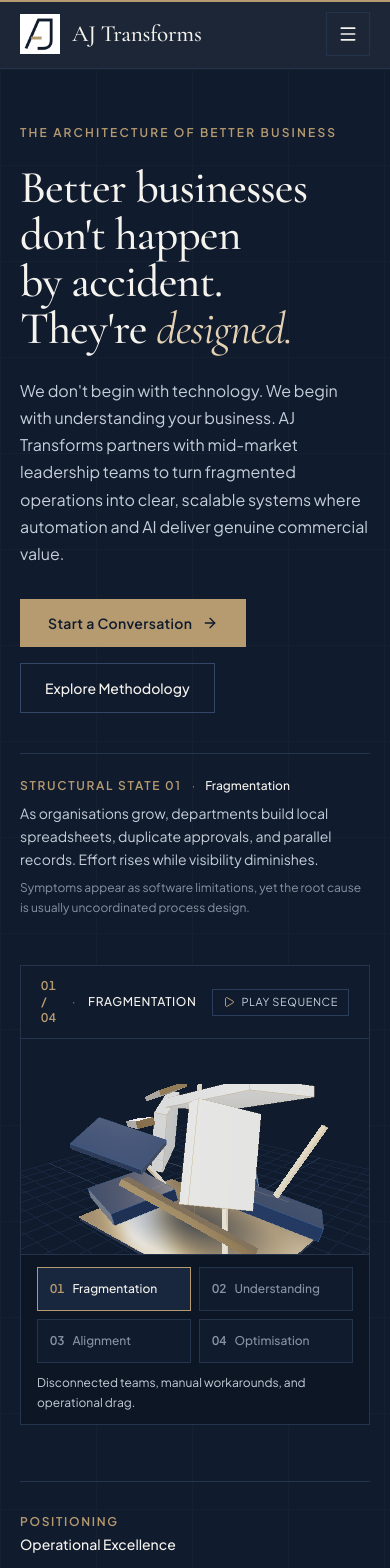
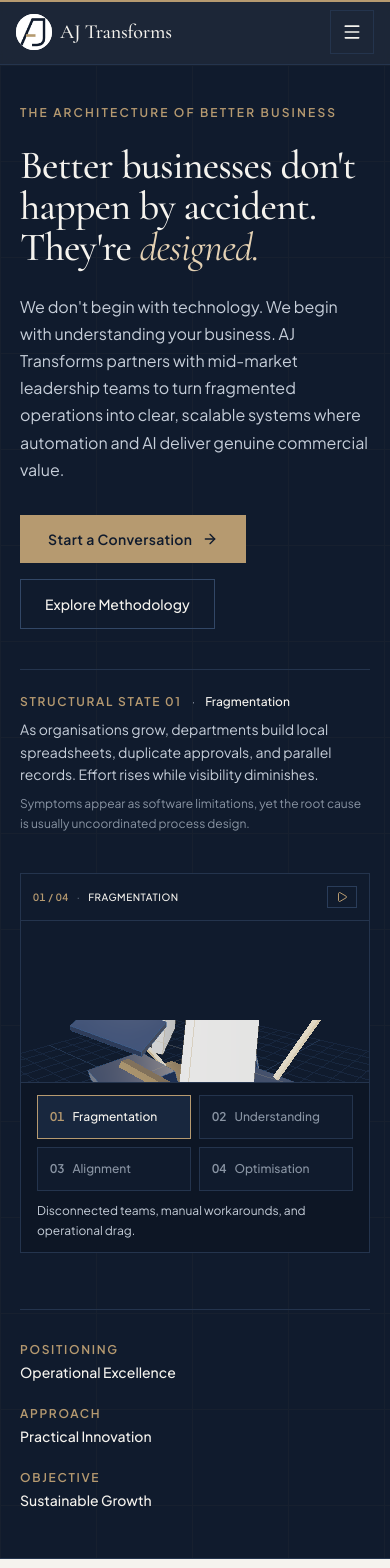
Before and after one commit to zortojnr/AJ-Transforms-Project, a React (Vite) app: page / in a window 390 px wide. Shown: the top 1568 px of the page. Built offline with nearby package versions, Linux system fonts and the light colour scheme.

Commit message:
Improve responsive layouts and circular branding

```diff
--- a/src/components/ArchitecturalViewport3D.tsx
+++ b/src/components/ArchitecturalViewport3D.tsx
@@ -691,15 +691,17 @@ export function ArchitecturalViewport3D({
   const currentStage = ARCHITECTURAL_STAGES[activeStageIndex] ?? ARCHITECTURAL_STAGES[0];
 
   return (
-    <div className="relative w-full h-[460px] sm:h-[520px] lg:h-[590px] border border-[#24344D] bg-[#101B2D] overflow-hidden flex flex-col">
+    <div className="relative w-full h-[380px] sm:h-[460px] md:h-[520px] lg:h-[590px] border border-[#24344D] bg-[#101B2D] overflow-hidden flex flex-col">
       {/* Minimal Top Architectural Spec Caption */}
-      <div className="relative z-10 flex items-center justify-between gap-4 px-5 py-3 border-b border-[#24344D] bg-[#101B2D]">
-        <div className="flex items-center gap-3 text-xs tracking-wider uppercase text-[#8994A3]">
+      <div className="relative z-10 flex items-center justify-between gap-2 px-3 sm:px-5 py-3 border-b border-[#24344D] bg-[#101B2D]">
+        <div className="flex min-w-0 items-center gap-2 sm:gap-3 text-[10px] sm:text-xs tracking-wider uppercase text-[#8994A3]">
           <span className="tabular-nums text-[#B69A70] font-semibold">
             {currentStage.index} / 04
           </span>
           <span aria-hidden="true">·</span>
-          <span className="text-[#F5F3EE] font-medium">{currentStage.label}</span>
+          <span className="min-w-0 truncate text-[#F5F3EE] font-medium">
+            {currentStage.label}
+          </span>
         </div>
 
         <div className="flex items-center gap-3">
@@ -708,17 +710,18 @@ export function ArchitecturalViewport3D({
               type="button"
               onClick={() => setIsAutoCycling((prev) => !prev)}
               aria-pressed={isAutoCycling}
-              className="inline-flex items-center gap-1.5 px-2.5 py-1 text-[11px] uppercase tracking-wider border border-[#2A3D5A] text-[#C6CED9] hover:border-[#B69A70] hover:text-[#F5F3EE] transition-colors whitespace-nowrap"
+              aria-label={isAutoCycling ? 'Pause sequence' : 'Play sequence'}
+              className="inline-flex shrink-0 items-center gap-1.5 px-2 py-1 sm:px-2.5 text-[11px] uppercase tracking-wider border border-[#2A3D5A] text-[#C6CED9] hover:border-[#B69A70] hover:text-[#F5F3EE] transition-colors whitespace-nowrap"
             >
               {isAutoCycling ? (
                 <>
                   <Pause className="w-3 h-3 text-[#B69A70]" />
-                  <span>Pause Sequence</span>
+                  <span className="hidden sm:inline">Pause Sequence</span>
                 </>
               ) : (
                 <>
                   <Play className="w-3 h-3 text-[#B69A70]" />
-                  <span>Play Sequence</span>
+                  <span className="hidden sm:inline">Play Sequence</span>
                 </>
               )}
             </button>
--- a/src/components/Footer.tsx
+++ b/src/components/Footer.tsx
@@ -17,8 +17,8 @@ const FOOTER_NAV: { key: RouteKey; label: string }[] = [
 export function Footer({ onNavigate }: FooterProps) {
   return (
     <footer className="bg-[#0C1422] text-[#C6CED9] border-t border-[#24344D]">
-      <div className="max-w-[1320px] mx-auto px-5 sm:px-8 py-16 lg:py-20">
-        <div className="grid grid-cols-1 md:grid-cols-12 gap-12 pb-12 border-b border-[#24344D]">
+      <div className="max-w-[1320px] mx-auto px-5 sm:px-8 py-12 sm:py-16 lg:py-20">
+        <div className="grid grid-cols-1 md:grid-cols-12 gap-8 md:gap-12 pb-10 sm:pb-12 border-b border-[#24344D]">
           <div className="md:col-span-7 space-y-5">
             <a
               href="#home"
@@ -26,12 +26,12 @@ export function Footer({ onNavigate }: FooterProps) {
                 e.preventDefault();
                 onNavigate('home');
               }}
-              className="inline-flex items-center gap-4 font-display text-2xl sm:text-3xl text-[#F5F3EE]"
+              className="inline-flex items-center gap-3 sm:gap-4 font-display text-2xl sm:text-3xl text-[#F5F3EE]"
             >
               <img
                 src={MEDIA_ASSETS.logo}
                 alt=""
-                className="w-12 h-12 object-contain bg-white"
+                className="w-10 h-10 sm:w-12 sm:h-12 aspect-square shrink-0 rounded-full object-contain bg-white"
               />
               {BRAND.name}
             </a>
--- a/src/components/HomePage.tsx
+++ b/src/components/HomePage.tsx
@@ -51,7 +51,7 @@ export function HomePage({
   return (
     <div>
       {/* 1. HERO & SIGNATURE ARCHITECTURAL EXPERIENCE */}
-      <section className="relative bg-[#101B2D] text-[#F5F3EE] pt-12 pb-16 lg:pt-16 lg:pb-24 border-b border-[#24344D] overflow-hidden">
+      <section className="relative bg-[#101B2D] text-[#F5F3EE] pt-8 pb-12 sm:pt-12 sm:pb-16 lg:pt-16 lg:pb-24 border-b border-[#24344D] overflow-hidden">
         {/* Subtle architectural drafting grid accent */}
         <div
           aria-hidden="true"
@@ -64,7 +64,7 @@ export function HomePage({
         />
 
         <div className="relative max-w-[1320px] mx-auto px-5 sm:px-8">
-          <div className="grid grid-cols-1 lg:grid-cols-12 gap-10 lg:gap-12 items-stretch">
+          <div className="grid grid-cols-1 lg:grid-cols-12 gap-8 sm:gap-10 lg:gap-12 items-stretch">
             {/* Left Editorial Proposition */}
             <div className="lg:col-span-6 flex flex-col justify-between py-2">
               <div className="space-y-6">
@@ -81,7 +81,7 @@ export function HomePage({
                   initial={{ opacity: 0, y: 18 }}
                   animate={{ opacity: 1, y: 0 }}
                   transition={{ duration: 0.65, delay: 0.08, ease: EASE_ARCH }}
-                  className="font-display text-[2.85rem] sm:text-[3.75rem] lg:text-[4.55rem] leading-[1.03] tracking-[-0.02em] text-[#F5F3EE] max-w-xl"
+                  className="font-display text-[2.5rem] sm:text-[3.75rem] lg:text-[4.55rem] leading-[1.03] tracking-[-0.02em] text-[#F5F3EE] max-w-xl"
                 >
                   Better businesses don&apos;t happen by accident. They&apos;re{' '}
                   <em className="italic text-[#E4D1B3] font-normal">designed.</em>
@@ -205,9 +205,9 @@ export function HomePage({
       </section>
 
       {/* 2. THE OPERATIONAL CHALLENGES BUSINESSES FACE */}
-      <section className="bg-[#F5F3EE] text-[#303640] py-20 lg:py-28 border-b border-[#E0DBD0]">
+      <section className="bg-[#F5F3EE] text-[#303640] py-14 sm:py-16 lg:py-28 border-b border-[#E0DBD0]">
         <div className="max-w-[1320px] mx-auto px-5 sm:px-8">
-          <div className="grid grid-cols-1 lg:grid-cols-12 gap-12 lg:gap-16 items-stretch">
+          <div className="grid grid-cols-1 lg:grid-cols-12 gap-8 sm:gap-12 lg:gap-16 items-stretch">
             <motion.div
               initial={{ opacity: 0, y: 20 }}
               whileInView={{ opacity: 1, y: 0 }}
@@ -280,9 +280,9 @@ export function HomePage({
       </section>
 
       {/* 3. AJ'S BUSINESS-FIRST PHILOSOPHY */}
-      <section className="bg-white text-[#303640] py-20 lg:py-28 border-b border-[#E0DBD0]">
+      <section className="bg-white text-[#303640] py-14 sm:py-16 lg:py-28 border-b border-[#E0DBD0]">
         <div className="max-w-[1320px] mx-auto px-5 sm:px-8">
-          <div className="grid grid-cols-1 lg:grid-cols-12 gap-12 lg:gap-16 items-center">
+          <div className="grid grid-cols-1 lg:grid-cols-12 gap-8 sm:gap-12 lg:gap-16 items-center">
             <motion.div
               initial={{ opacity: 0, y: 22 }}
               whileInView={{ opacity: 1, y: 0 }}
@@ -371,7 +371,7 @@ export function HomePage({
       </section>
 
       {/* 4. SIX CORE CAPABILITIES (Interactive Architectural Index) */}
-      <section className="bg-[#F5F3EE] text-[#303640] py-20 lg:py-28 border-b border-[#E0DBD0]">
+      <section className="bg-[#F5F3EE] text-[#303640] py-14 sm:py-16 lg:py-28 border-b border-[#E0DBD0]">
         <div className="max-w-[1320px] mx-auto px-5 sm:px-8">
           <motion.div
             initial={{ opacity: 0, y: 18 }}
@@ -541,7 +541,7 @@ export function HomePage({
       {/* 5. FIVE-STAGE TRANSFORMATION METHODOLOGY */}
       <section
         id="homepage-methodology"
-        className="bg-[#101B2D] text-[#F5F3EE] py-20 lg:py-28 border-b border-[#24344D]"
+        className="bg-[#101B2D] text-[#F5F3EE] py-14 sm:py-16 lg:py-28 border-b border-[#24344D]"
       >
         <div className="max-w-[1320px] mx-auto px-5 sm:px-8">
           <motion.div
@@ -687,7 +687,7 @@ export function HomePage({
       </section>
 
       {/* 6. INDUSTRIES SERVED */}
-      <section className="bg-white text-[#303640] py-20 lg:py-28 border-b border-[#E0DBD0]">
+      <section className="bg-white text-[#303640] py-14 sm:py-16 lg:py-28 border-b border-[#E0DBD0]">
         <div className="max-w-[1320px] mx-auto px-5 sm:px-8">
           <motion.div
             initial={{ opacity: 0, y: 18 }}
@@ -842,7 +842,7 @@ export function HomePage({
       </section>
 
       {/* 7. BUSINESS TRANSFORMATION OUTCOMES */}
-      <section className="bg-[#F5F3EE] text-[#303640] py-20 lg:py-28 border-b border-[#E0DBD0]">
+      <section className="bg-[#F5F3EE] text-[#303640] py-14 sm:py-16 lg:py-28 border-b border-[#E0DBD0]">
         <div className="max-w-[1320px] mx-auto px-5 sm:px-8">
           <motion.div
             initial={{ opacity: 0, y: 18 }}
@@ -894,7 +894,7 @@ export function HomePage({
       </section>
 
       {/* 8. CONSULTANCY APPROACH */}
-      <section className="bg-white text-[#303640] py-20 lg:py-28 border-b border-[#E0DBD0]">
+      <section className="bg-white text-[#303640] py-14 sm:py-16 lg:py-28 border-b border-[#E0DBD0]">
         <div className="max-w-[1320px] mx-auto px-5 sm:px-8">
           <div className="grid grid-cols-1 lg:grid-cols-12 gap-12 items-center">
             <motion.div
@@ -935,7 +935,7 @@ export function HomePage({
       </section>
 
       {/* 9. INSIGHTS & THOUGHT LEADERSHIP */}
-      <section className="bg-[#F5F3EE] text-[#303640] py-20 lg:py-28 border-b border-[#E0DBD0]">
+      <section className="bg-[#F5F3EE] text-[#303640] py-14 sm:py-16 lg:py-28 border-b border-[#E0DBD0]">
         <div className="max-w-[1320px] mx-auto px-5 sm:px-8">
           <motion.div
             initial={{ opacity: 0, y: 18 }}
@@ -1012,7 +1012,7 @@ export function HomePage({
       </section>
 
       {/* 10. CLOSING CONVERSION SECTION */}
-      <section className="bg-[#101B2D] text-[#F5F3EE] py-20 lg:py-28">
+      <section className="bg-[#101B2D] text-[#F5F3EE] py-14 sm:py-16 lg:py-28">
         <div className="max-w-[1320px] mx-auto px-5 sm:px-8">
           <div className="grid grid-cols-1 lg:grid-cols-12 gap-12 lg:gap-16 items-start">
             <motion.div
--- a/src/components/Navbar.tsx
+++ b/src/components/Navbar.tsx
@@ -47,7 +47,7 @@ export function Navbar({ activeRoute, onNavigate }: NavbarProps) {
         style={{ scaleX: smoothProgress }}
       />
 
-      <div className="max-w-[1320px] mx-auto px-5 sm:px-8 h-[68px] flex items-center justify-between gap-8">
+      <div className="max-w-[1320px] mx-auto px-4 sm:px-8 h-[64px] sm:h-[68px] flex items-center justify-between gap-2 sm:gap-8">
         {/* Zone 1: Single-line Brand Wordmark */}
         <a
           href="#home"
@@ -55,12 +55,12 @@ export function Navbar({ activeRoute, onNavigate }: NavbarProps) {
             e.preventDefault();
             handleLinkClick('home');
           }}
-          className="flex items-center gap-3 font-display text-[1.45rem] sm:text-[1.7rem] tracking-[-0.01em] text-[#F5F3EE] whitespace-nowrap shrink-0 hover:text-[#B69A70] transition-colors duration-150"
+          className="flex min-w-0 items-center gap-2 sm:gap-3 font-display text-[1.25rem] sm:text-[1.7rem] tracking-[-0.01em] text-[#F5F3EE] whitespace-nowrap shrink-0 hover:text-[#B69A70] transition-colors duration-150"
         >
           <img
             src={MEDIA_ASSETS.logo}
             alt=""
-            className="w-10 h-10 object-contain bg-white"
+            className="w-9 h-9 sm:w-10 sm:h-10 aspect-square shrink-0 rounded-full object-contain bg-white"
           />
           {BRAND.shortName}
         </a>
@@ -106,7 +106,7 @@ export function Navbar({ activeRoute, onNavigate }: NavbarProps) {
           <button
             type="button"
             onClick={() => handleLinkClick('contact')}
-            className={`hidden sm:inline-flex items-center justify-center px-5 py-2.5 text-[13px] font-semibold tracking-wide whitespace-nowrap shrink-0 transition-colors duration-150 min-h-[40px] ${
+            className={`hidden lg:inline-flex items-center justify-center px-5 py-2.5 text-[13px] font-semibold tracking-wide whitespace-nowrap shrink-0 transition-colors duration-150 min-h-[40px] ${
               activeRoute === 'contact'
                 ? 'bg-[#F5F3EE] text-[#101B2D]'
                 : 'bg-[#B69A70] text-[#101B2D] hover:bg-[#C9AF87]'
```
Also changed, not shown: src/components/SubPages.tsx (+12 -12 lines).
